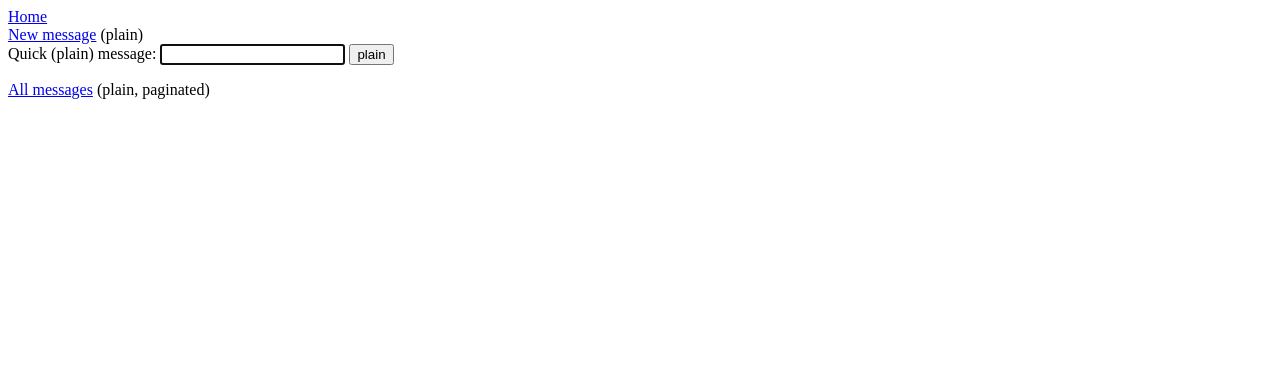
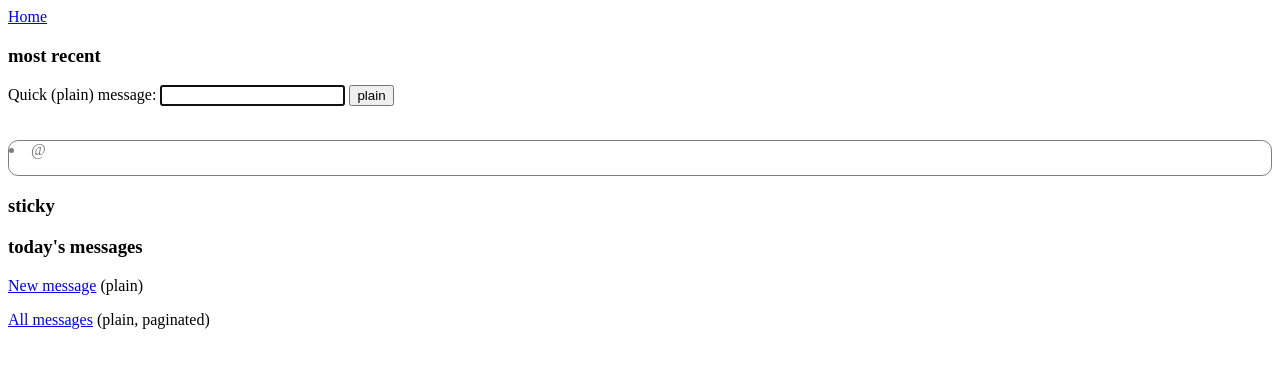
Before and after one commit to calcnerd256/telelogue, a Django app: template transit/templates/transit/today.html in a window 1280 px wide. Shown: the top 368 px of the page. Run offline with Django 3.2, Linux system fonts and the light colour scheme; the template is opened without the code that fills it, so the values that code supplies are empty.

Commit message:
sticky posts

```diff
--- a/transit/templates/transit/_message_preview.html
+++ b/transit/templates/transit/_message_preview.html
@@ -4,4 +4,12 @@
     {% if hide_pk %}
         (<a href="{% url "create_from_three_messages" hide_pk object.pk hide_pk %}{% if this_page %}?next={{ this_page }}{% endif %}">hide</a>)
     {% endif %}
+    {% if sticky_pk %}
+        {% if object.sticky %}
+            sticky
+            (<a href="{% url "create_from_three_messages" sticky_pk object.pk 0 %}{% if this_page %}?next={{ this_page }}{% endif %}">unstick</a>)
+        {% else %}
+            (<a href="{% url "create_from_three_messages" sticky_pk object.pk object.pk %}{% if this_page %}?next={{ this_page }}{% endif %}">pin</a>)
+        {% endif %}
+    {% endif %}
 {% endblock metadata %}
--- a/transit/templates/transit/today.html
+++ b/transit/templates/transit/today.html
@@ -5,16 +5,25 @@
         Home
     </a>
     <br />
-    <a href="{% url "message_create" %}">
-        New message</a>
-    (plain)
-    <br />
+    <h3>most recent</h3>
     <form method="POST" action="{% url "message_create" %}?next={% url "today" %}">
         {% csrf_token %}
         <label for="body">Quick (plain) message:</label>
         <input type="text" name="body" autofocus="html5"></input>
         <input type="submit" value="plain"></input>
     </form>
+    <br />
+    {% include "transit/_message_preview.html" with object=object_list|first %}
+    <h3>sticky</h3>
+    <ul>
+        {% for object in sticky_posts %}
+            {% include "transit/_message_preview.html" %}
+        {% endfor %}
+    </ul>
+    <h3>today's messages</h3>
+    <a href="{% url "message_create" %}">
+        New message</a>
+    (plain)
 {% endblock before_list %}
 {% block item %}
   {% if not object.hide %}
```
Also changed, not shown: transit/models.py (+6 -2 lines), transit/views.py (+15 -3 lines).
